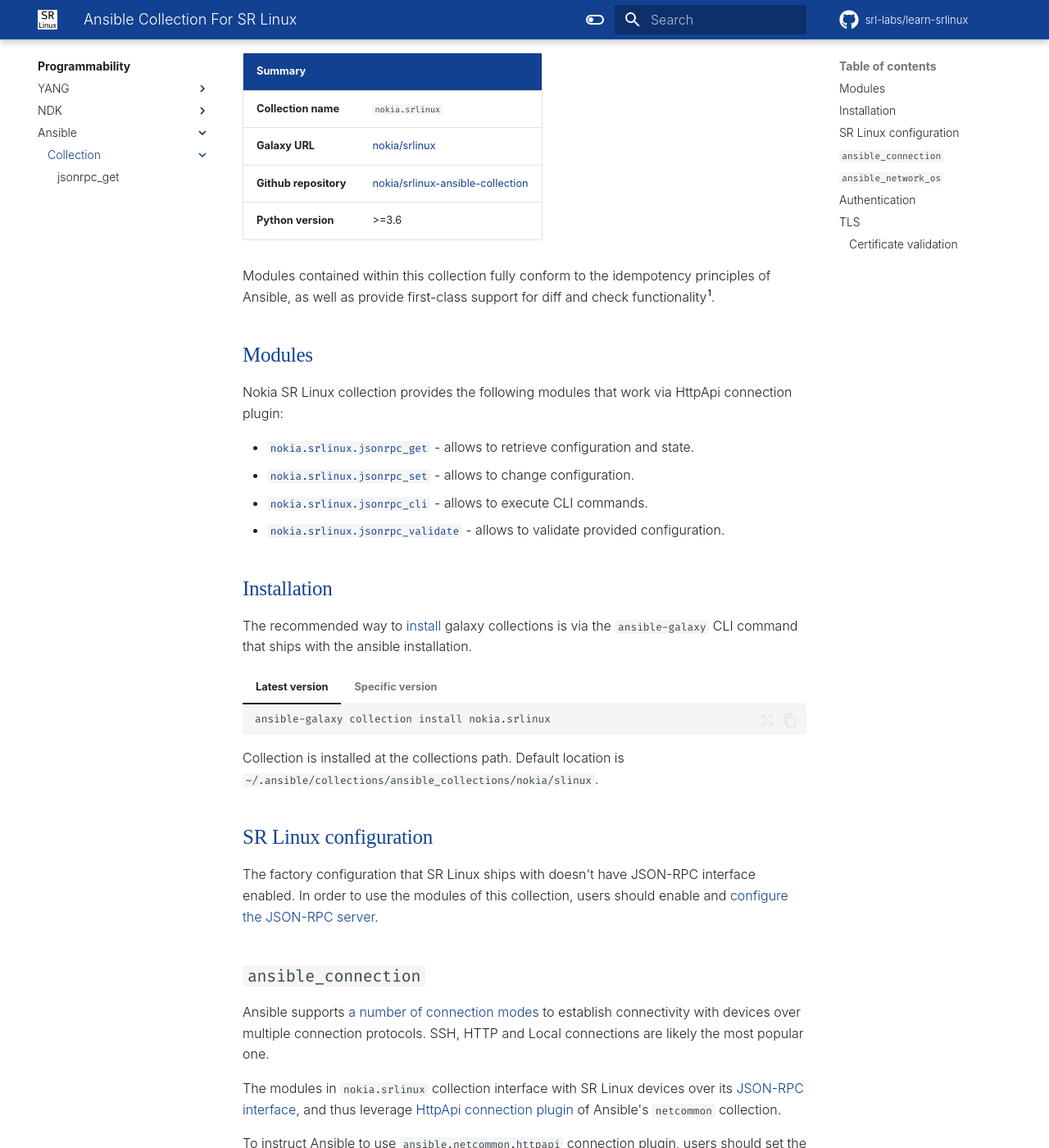
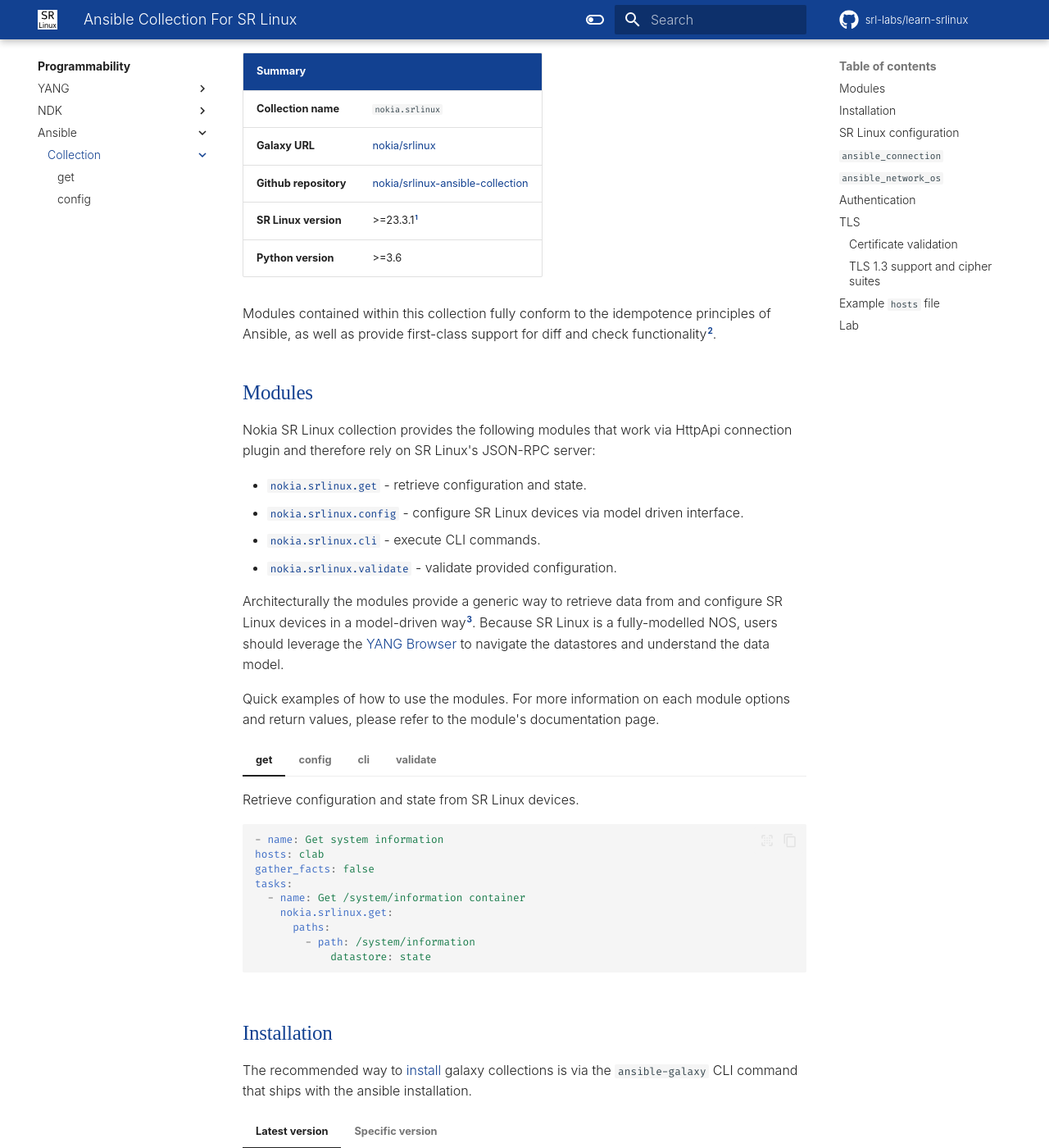
Before and after one commit to srl-labs/learn-srlinux, an MkDocs documentation site: the page built from docs/ansible/collection/index.md, in a window 1280 px wide and 1400 px high, scrolled down 277 px. Shown: the whole window at 82% size. Built offline with MkDocs 1.6.1 and Material for MkDocs 9.7.7, drawn with Linux system fonts in a browser that asks for light colours; emoji names are drawn with the system emoji font; some web fonts are replaced; comment, search, counter and statistics services are not loaded; some of the changed text lies outside the part shown.

Commit message:
more ansible docs

````diff
--- a/docs/ansible/collection/index.md
+++ b/docs/ansible/collection/index.md
@@ -7,18 +7,84 @@
 | **Collection name**   | `nokia.srlinux`                              |
 | **Galaxy URL**        | [nokia/srlinux][coll-url]                    |
 | **Github repository** | [nokia/srlinux-ansible-collection][repo-url] |
+| **SR Linux version**  | >=23.3.1[^1]                                 |
 | **Python version**    | >=3.6                                        |
 
-Modules contained within this collection fully conform to the idempotency principles of Ansible, as well as provide first-class support for diff and check functionality[^1].
+Modules contained within this collection fully conform to the idempotence principles of Ansible, as well as provide first-class support for diff and check functionality[^2].
 
 ## Modules
 
-Nokia SR Linux collection provides the following modules that work via HttpApi connection plugin:
+Nokia SR Linux collection provides the following modules that work via HttpApi connection plugin and therefore rely on SR Linux's JSON-RPC server:
 
-* [`nokia.srlinux.jsonrpc_get`][jsonrpc-get] - allows to retrieve configuration and state.
-* [`nokia.srlinux.jsonrpc_set`][jsonrpc-set] - allows to change configuration.
-* [`nokia.srlinux.jsonrpc_cli`][jsonrpc-cli] - allows to execute CLI commands.
-* [`nokia.srlinux.jsonrpc_validate`][jsonrpc-validate] - allows to validate provided configuration.
+* [`nokia.srlinux.get`][get] - retrieve configuration and state.
+* [`nokia.srlinux.config`][config] - configure SR Linux devices via model driven interface.
+* [`nokia.srlinux.cli`][cli] - execute CLI commands.
+* [`nokia.srlinux.validate`][validate] - validate provided configuration.
+
+Architecturally the modules provide a generic way to retrieve data from and configure SR Linux devices in a model-driven way[^3]. Because SR Linux is a fully-modelled NOS, users should leverage the [YANG Browser](../../yang/browser.md) to navigate the datastores and understand the data model.
+
+Quick examples of how to use the modules. For more information on each module options and return values, please refer to the module's documentation page.
+
+=== "get"
+    Retrieve configuration and state from SR Linux devices.
+
+    ```yaml
+    - name: Get system information
+    hosts: clab
+    gather_facts: false
+    tasks:
+      - name: Get /system/information container
+        nokia.srlinux.get:
+          paths:
+            - path: /system/information
+                datastore: state
+    ```
+
+=== "config"
+    Configure SR Linux devices.
+
+    ```yaml
+    - name: Set leaves
+    hosts: clab
+    gather_facts: false
+    tasks:
+      - name: Set system information with values
+        nokia.srlinux.config:
+          update:
+            - path: /system/information
+              value:
+                location: Some location
+                contact: Some contact
+    ```
+=== "cli"
+    Execute CLI commands on SR Linux devices.
+
+    ```yaml
+    - name: Execute "show version" CLI command
+      hosts: clab
+      gather_facts: false
+      tasks:
+        - name: Execute "show version" CLI command
+          nokia.srlinux.cli:
+            commands:
+              - show version
+    ```
+=== "validate"
+    Validate intended configuration.
+
+    ```yaml
+    - name: Validate
+      hosts: clab
+      gather_facts: false
+      tasks:
+        - name: Validate a valid change set
+          nokia.srlinux.validate:
+            update:
+              - path: /system/information
+                value:
+                  location: Some location
+                  contact: Some contact
+    ```
 
 ## Installation
 
@@ -92,15 +158,50 @@
 
 By default, when operating over https protocol, Ansible will try to validate the remote host's certificate. To disable certificate verification, set `ansible_httpapi_validate_certs` to `false`.
 
+### TLS 1.3 support and cipher suites
+
+In the recent Python versions (>=3.10) default [security settings for TLS](https://bugs.python.org/issue43998) have been hardened. More specifically the cipher suites have been restricted to the ones that are considered secure.
+
+SR Linux plans to implement TLS 1.3 support in release 23.7, and thus for the time being, users should explicitly set the `ansible_httpapi_ciphers` variable to the cipher suite that is supported, for example `ECDHE-RSA-AES256-SHA`.
+
+## Example `hosts` file
+
+With the above configuration options in mind, the following `hosts` file demonstrates their usage to connect to the SR Linux device:
+
+```ini
+[clab]
+clab-ansible-srl ansible_connection=ansible.netcommon.httpapi ansible_user=admin ansible_password=NokiaSrl1! ansible_network_os=nokia.srlinux.srlinux ansible_httpapi_ciphers=ECDHE-RSA-AES256-SHA
+```
+
+## Lab
+
+To demonstrate the usage of the modules in this collection, we will use a very simple containerlab topology to deploy a single SR Linux node:
+
+```yaml
+name: ansible
+
+topology:
+  nodes:
+    srl:
+      kind: srl
+      image: ghcr.io/nokia/srlinux:23.3.1
+```
+
+Save the file as `ansible.clab.yml` and deploy the lab with `containerlab deploy -t ansible.clab.yml`.
+
+Create the `hosts` file as shown in the previous section and you're ready to tryout the modules of this collection.
+
 [coll-url]: https://galaxy.ansible.com/nokia/srlinux/
 [repo-url]: https://github.com/nokia/srlinux-ansible-collection
-[jsonrpc-get]: jsonrpc_get.md
-[jsonrpc-set]: jsonrpc_set.md
-[jsonrpc-cli]: jsonrpc_cli.md
-[jsonrpc-validate]: jsonrpc_validate.md
-[galaxy-install]: TODO
-[ansible-conn-modes]: TODO
+[get]: get.md
+[config]: config.md
+[cli]: cli.md
+[validate]: validate.md
+[galaxy-install]: https://galaxy.ansible.com/docs/using/installing.html
+[ansible-conn-modes]: https://docs.ansible.com/ansible/latest/plugins/connection.html
 [jsonrpc-tutorial]: ../../tutorials/programmability/json-rpc/basics.md
 [ansible-httpapi-conn-plugin]: TODO
 
-[^1]: See [`jsonrpc_set`][jsonrpc-set] module for details.
+[^1]: `nokia.srlinux` collection requires SR Linux 23.3.1 or later.
+[^2]: See [`config`][config] module for details.
+[^3]: The modules purposefully don't follow network resource modules pattern, as we wanted to provide a generic way to access the whole configuration and state datastores of the device.
--- a/mkdocs.yml
+++ b/mkdocs.yml
@@ -37,7 +37,8 @@
           - ansible/index.md
           - Collection:
               - ansible/collection/index.md
-              - jsonrpc_get: ansible/collection/jsonrpc_get.md
+              - get: ansible/collection/get.md
+              - config: ansible/collection/config.md
   - Tutorials:
       # - SR Linux tutorials: tutorials/about.md
       - tutorials/index.md
````
Also changed, not shown: docs/ansible/collection/config.md (added, +1 -0 lines), docs/ansible/collection/get.md (added, +167 -0 lines), docs/ansible/collection/jsonrpc_get.md (deleted, +0 -1 lines), docs/ansible/collection/jsonrpc_set.md (deleted, +0 -1 lines), docs/programmability/index.md (+3 -3 lines), docs/ansible/collection/cli.md (added), docs/ansible/collection/jsonrpc_cli.md (deleted), docs/ansible/collection/jsonrpc_validate.md (deleted), docs/ansible/collection/validate.md (added).
